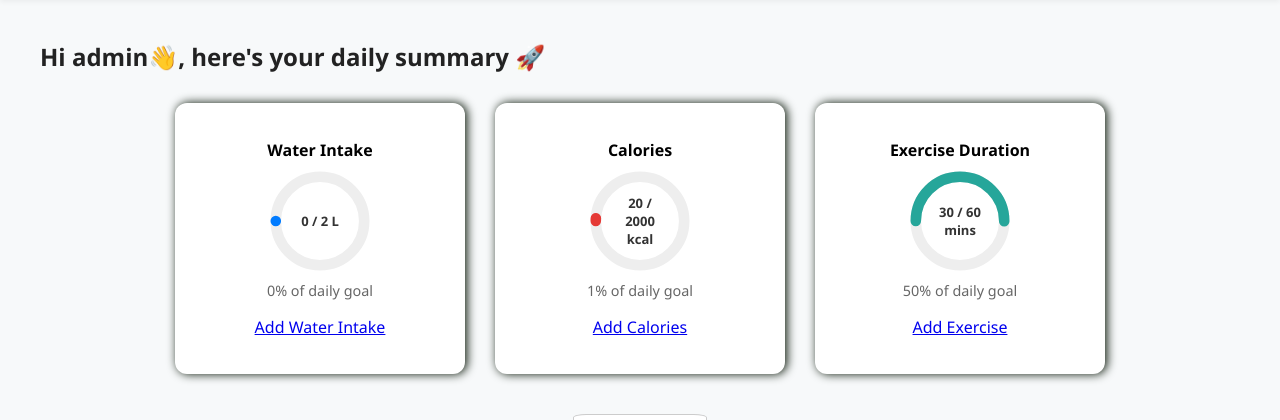
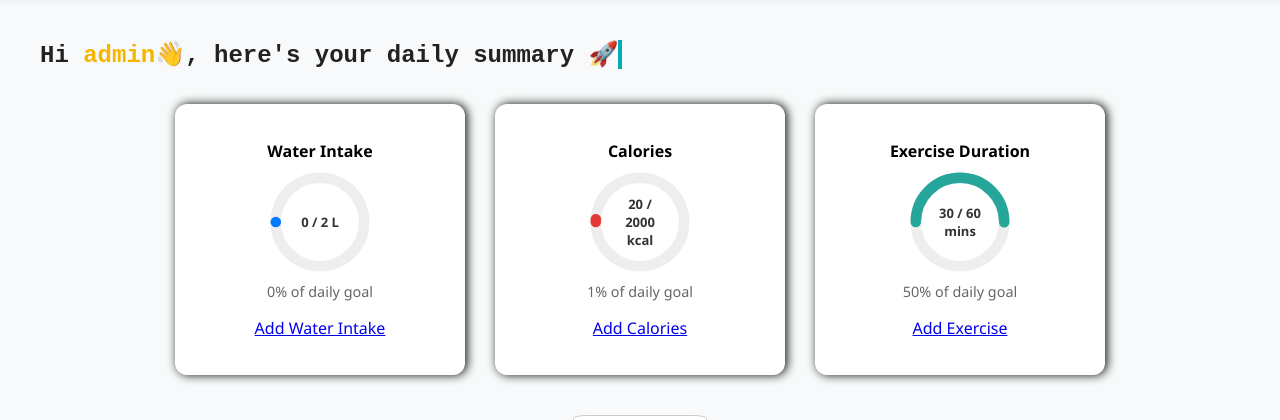
Before and after one commit to RiteshhVishwakarma/Coffee-and-Code, a Django app: page /dashboard/ in a window 1280 px wide. Shown: the part 95-515 px from the top of the page. Run offline with Django 5.2, Linux system fonts and the light colour scheme; a user stored in the database is signed in; data comes from the database, SQL or seed files in the repository; both versions use the stored data as it was after the commit; some libraries are stand-ins or nearby versions.

Commit message:
additon bug of daily log done

```diff
--- a/tracker/templates/dashboard.html
+++ b/tracker/templates/dashboard.html
@@ -5,6 +5,27 @@
   <meta charset="UTF-8">
   <title>FitProfile Dashboard</title>
   <link rel="stylesheet" href="{% static 'css/dashboard.css' %}">
+
+  <!-- Add GSAP -->
+  <script src="https://cdnjs.cloudflare.com/ajax/libs/gsap/3.9.1/gsap.min.js"></script>
+
+  <style>
+    /* Add styles for the typewriter effect */
+    .animated-title {
+      display: inline-block;
+      overflow: hidden;
+      white-space: nowrap;
+      border-right: 4px solid #00ADB5; /* Cursor effect */
+      font-size: 2em;
+      font-family: 'Courier New', monospace;
+      width: 0;
+    }
+
+    .user-name {
+      color: #F8B500; /* Bright yellow to catch attention */
+      font-weight: bold;
+    }
+  </style>
 </head>
 <body>
 
@@ -22,23 +43,19 @@
 
   <main>
     <section class="summary">
-      <h2>Hi {{ request.user.username }}👋, here's your daily summary 🚀</h2>
+      <!-- Typewriter effect for the heading -->
+      <h2 class="animated-title">Hi <span class="user-name">{{ request.user.username }}</span>👋, here's your daily summary 🚀</h2>
       <p>{{ today|date:"l, F j, Y" }}</p>
     </section>
 
     <section class="cards">
       <!-- Water Intake -->
-      <!-- Water Intake -->
       <div class="card">
         <p class="label">Water Intake</p>
         <div class="circle-chart blue">
           <svg viewBox="0 0 36 36" class="circular-chart">
-      <path class="bg" d="M18 2.0845
-        a 15.9155 15.9155 0 0 1 0 31.831
-        a 15.9155 15.9155 0 0 1 0 -31.831"/>
-      <path class="progress" stroke-dasharray="{{ water_percent }}, 100" d="M18 2.0845
-        a 15.9155 15.9155 0 0 1 0 31.831
-        a 15.9155 15.9155 0 0 1 0 -31.831"/>
+            <path class="bg" d="M18 2.0845 a 15.9155 15.9155 0 0 1 0 31.831 a 15.9155 15.9155 0 0 1 0 -31.831"/>
+            <path class="progress" stroke-dasharray="{{ water_percent }}, 100" d="M18 2.0845 a 15.9155 15.9155 0 0 1 0 31.831 a 15.9155 15.9155 0 0 1 0 -31.831"/>
           </svg>
           <div class="circle-center">{{ water_intake }} / {{ water_goal }} L</div>
         </div>
@@ -46,18 +63,13 @@
         <p><a href="{% url 'log_water' %}">Add Water Intake</a></p>
       </div>
 
-
       <!-- Calories -->
       <div class="card">
         <p class="label">Calories</p>
         <div class="circle-chart red">
           <svg viewBox="0 0 36 36" class="circular-chart">
-            <path class="bg" d="M18 2.0845
-              a 15.9155 15.9155 0 0 1 0 31.831
-              a 15.9155 15.9155 0 0 1 0 -31.831"/>
-            <path class="progress" stroke-dasharray="{{ calories_percent }}, 100" d="M18 2.0845
-              a 15.9155 15.9155 0 0 1 0 31.831
-              a 15.9155 15.9155 0 0 1 0 -31.831"/>
+            <path class="bg" d="M18 2.0845 a 15.9155 15.9155 0 0 1 0 31.831 a 15.9155 15.9155 0 0 1 0 -31.831"/>
+            <path class="progress" stroke-dasharray="{{ calories_percent }}, 100" d="M18 2.0845 a 15.9155 15.9155 0 0 1 0 31.831 a 15.9155 15.9155 0 0 1 0 -31.831"/>
           </svg>
           <div class="circle-center">{{ total_calories }} / {{ calories_goal }} kcal</div>
         </div>
@@ -65,31 +77,42 @@
         <p><a href="{% url 'log_calories' %}">Add Calories</a></p>
       </div>
 
-
       <div class="card">
         <p class="label">Exercise Duration</p>
         <div class="circle-chart green">
           <svg viewBox="0 0 36 36" class="circular-chart">
-            <path class="bg" d="M18 2.0845
-              a 15.9155 15.9155 0 0 1 0 31.831
-              a 15.9155 15.9155 0 0 1 0 -31.831"/>
-            <path class="progress" stroke-dasharray="{{ exercise_percent }}, 100" d="M18 2.0845
-              a 15.9155 15.9155 0 0 1 0 31.831
-              a 15.9155 15.9155 0 0 1 0 -31.831"/>
+            <path class="bg" d="M18 2.0845 a 15.9155 15.9155 0 0 1 0 31.831 a 15.9155 15.9155 0 0 1 0 -31.831"/>
+            <path class="progress" stroke-dasharray="{{ exercise_percent }}, 100" d="M18 2.0845 a 15.9155 15.9155 0 0 1 0 31.831 a 15.9155 15.9155 0 0 1 0 -31.831"/>
           </svg>
           <div class="circle-center">{{ total_exercise }} / {{ exercise_goal }} mins</div>
         </div>
         <p class="goal">{{ exercise_percent }}% of daily goal</p>
         <p><a href="{% url 'log_exercise' %}">Add Exercise</a></p>
       </div>
-
     </section>
 
     <section class="actions">
-
-      <!-- <button class="log"><a href="{% url 'logpage' %}">+ Add New Log</a></button> -->
       <button class="view"><a href="{% url 'weekly_log' %}">View Progress</a></button>
     </section>
   </main>
+
+  <script>
+    // GSAP typewriter effect for the title
+    window.onload = function() {
+      const titleText = "Hi {{ request.user.username }}👋, here's your daily summary 🚀";
+      const targetElement = document.querySelector(".animated-title");
+
+      // Start the typewriter animation with GSAP
+      gsap.fromTo(targetElement,
+        { width: 0, opacity: 0, x: 20 },
+        { width: "auto", opacity: 1, x: 0, duration: 3, ease: "power2.out" });
+
+      // Animate the name to make it more attention-grabbing
+      gsap.fromTo(".user-name",
+        { color: "#393E46" },
+        { color: "#F8B500", duration: 2, ease: "power2.out" });
+    };
+  </script>
+
 </body>
 </html>
--- a/tracker/views.py
+++ b/tracker/views.py
@@ -11,6 +11,7 @@ from .models import WeeklyGoal
 from datetime import date, timedelta
 from django.utils import timezone
 from .forms import WaterIntakeForm, CalorieForm, ExerciseForm
+from .models import UserProfile
 
 
 def weekly_log(request):
@@ -63,38 +64,58 @@ def add_water(request):
     if request.method == 'POST':
         form = WaterIntakeForm(request.POST)
         if form.is_valid():
-            log, _ = DailyLog.objects.get_or_create(user=request.user, date=date.today())
-            log.water_intake = form.cleaned_data['water_intake']
-            log.save()
+            # Get or create the DailyLog entry for today
+            log, created = DailyLog.objects.get_or_create(user=request.user, date=date.today())
+
+            # Add the new water intake to the existing intake (if any)
+            log.water_intake += form.cleaned_data['water_intake']
+            log.save()  # Save the updated value
+
+            # Redirect to the dashboard after saving
             return redirect('dashboard')
     else:
         form = WaterIntakeForm()
+
     return render(request, 'log_water.html', {'form': form})
+
 
 @login_required
 def add_calories(request):
     if request.method == 'POST':
         form = CalorieForm(request.POST)
         if form.is_valid():
-            log, _ = DailyLog.objects.get_or_create(user=request.user, date=date.today())
-            log.calories = form.cleaned_data['calories']
-            log.save()
+            # Get or create the DailyLog entry for today
+            log, created = DailyLog.objects.get_or_create(user=request.user, date=date.today())
+
+            # Add the new calories to the existing calories intake
+            log.calories += form.cleaned_data['calories']
+            log.save()  # Save the updated value
+
+            # Redirect to the dashboard after saving
             return redirect('dashboard')
     else:
         form = CalorieForm()
+
     return render(request, 'log_calories.html', {'form': form})
+
 
 @login_required
 def add_exercise(request):
     if request.method == 'POST':
         form = ExerciseForm(request.POST)
         if form.is_valid():
-            log, _ = DailyLog.objects.get_or_create(user=request.user, date=date.today())
-            log.exercise_duration = form.cleaned_data['exercise_duration']
-            log.save()
+            # Get or create the DailyLog entry for today
+            log, created = DailyLog.objects.get_or_create(user=request.user, date=date.today())
+
+            # Add the new exercise duration to the existing duration
+            log.exercise_duration += form.cleaned_data['exercise_duration']
+            log.save()  # Save the updated value
+
+            # Redirect to the dashboard after saving
             return redirect('dashboard')
     else:
         form = ExerciseForm()
+
     return render(request, 'log_exercise.html', {'form': form})
 
 
@@ -194,7 +215,8 @@ def log(request):
 
 @login_required
 def profile(request):
-    return render(request, 'profile.html')
+    user_profile = UserProfile.objects.get(user=request.user)
+    return render(request, 'profile.html', {'profile': user_profile})
 
 def home(request):
     return render(request, 'home.html')
```
Also changed, not shown: tracker/templates/profile.html (+25 -18 lines), db.sqlite3. Lines whose indentation alone changed are shown as unchanged.
